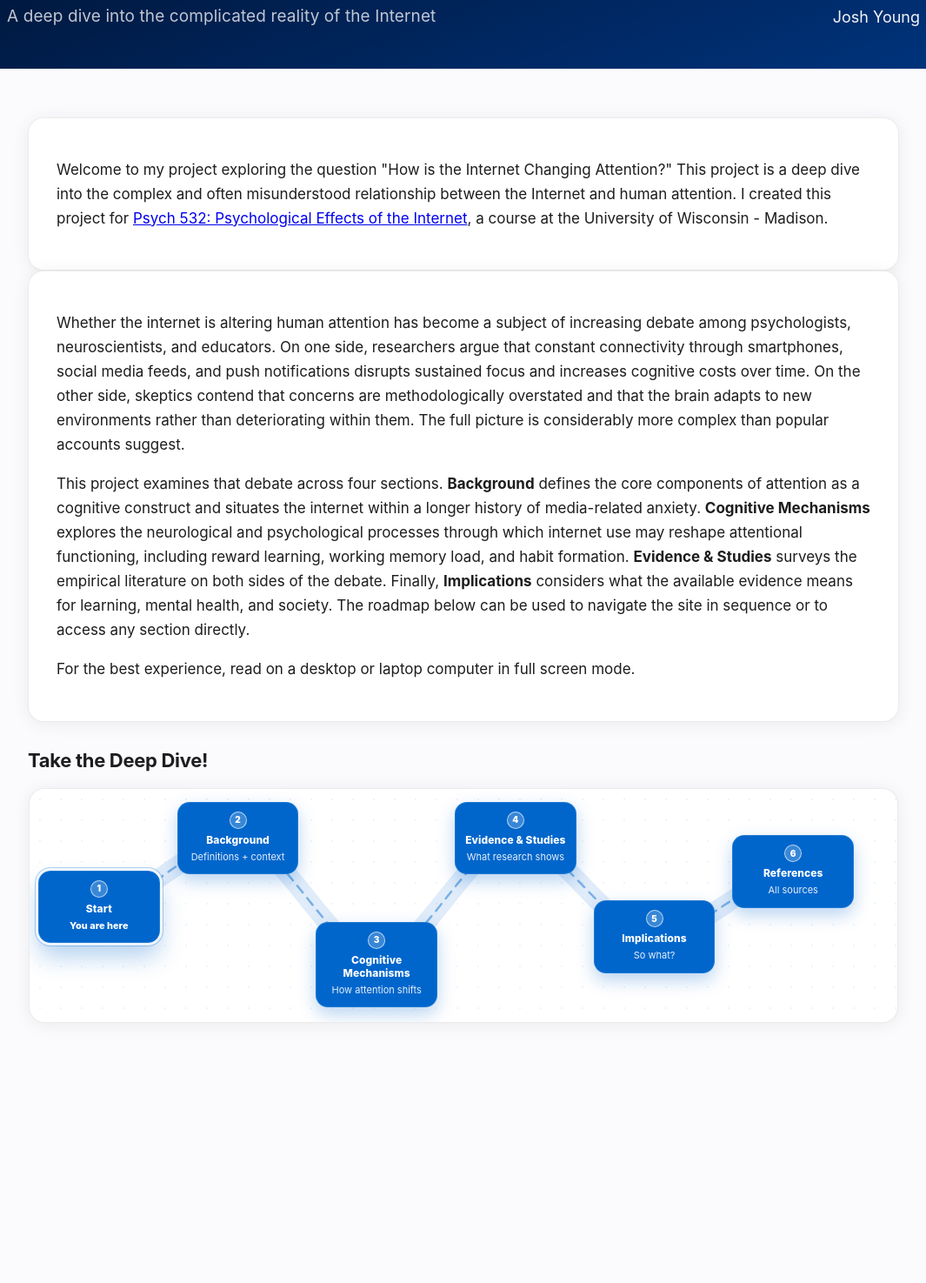
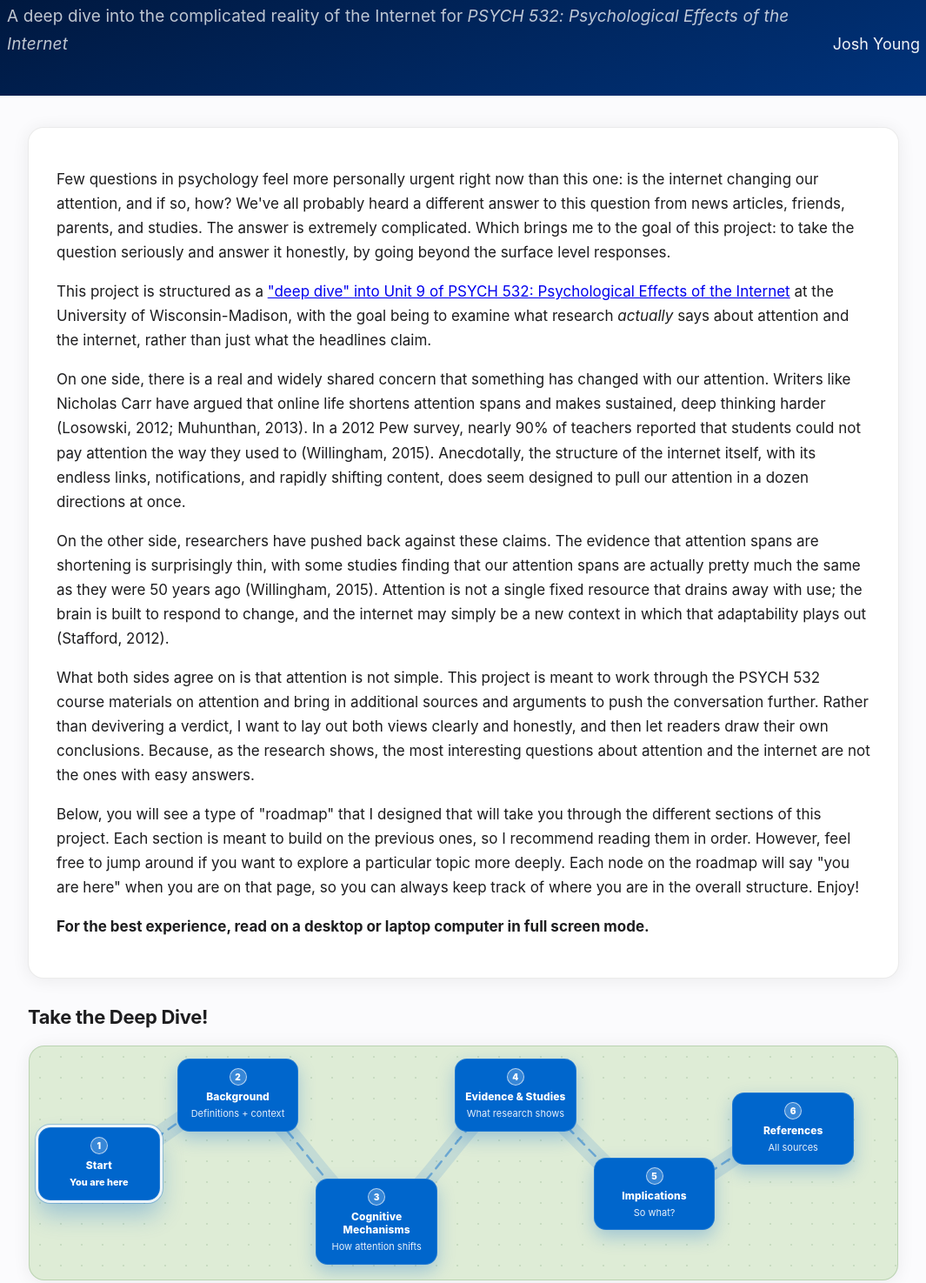
Before and after one commit to jjyoung-2005/psych532-term-project, a plain HTML site: page index.html in a window 1280 px wide. Shown: the part 187-1662 px from the top of the page at 87% size, without its empty margins (107-1172 px from the left). Before the commit the page ends 1443 px from the top, so only its background shows below. Drawn offline with Linux system fonts and the light colour scheme.

Commit message:
Improved index.html and added green to roadmap

```diff
--- a/index.html
+++ b/index.html
@@ -12,46 +12,51 @@
     <div class="hero-inner">
       <div>
         <h1>How Is The Internet Changing Attention?</h1>
-        <p class="subtitle">A deep dive into the complicated reality of the Internet</p>
+        <p class="subtitle">A deep dive into the complicated reality of the Internet for <i>PSYCH 532: Psychological Effects of the Internet</i></p>
       </div>
       <div class="author">Josh Young</div>
     </div>
   </header>
 
   <main class="wrap">
-
-    <section class="content-card" style="margin-top: 20px;">
-      <p>
-        Welcome to my project exploring the question "How is the Internet Changing Attention?" This project
-        is a deep dive into the complex and often misunderstood relationship between the Internet and human attention.
-        I created this project for <a href="https://internet.psych.wisc.edu/">Psych 532: Psychological Effects of the Internet</a>, a course at the University
-        of Wisconsin - Madison.
-      </p>
-    </section>
-
     <section class="intro-card">
       <p>
-        Whether the internet is altering human attention has become a subject of increasing debate
-        among psychologists, neuroscientists, and educators. On one side, researchers argue that
-        constant connectivity through smartphones, social media feeds, and push notifications
-        disrupts sustained focus and increases cognitive costs over time. On the other side,
-        skeptics contend that concerns are methodologically overstated and that the brain adapts
-        to new environments rather than deteriorating within them. The full picture is considerably
-        more complex than popular accounts suggest.
+        Few questions in psychology feel more personally urgent right now than this one: is the internet
+        changing our attention, and if so, how? We've all probably heard a different answer to this question
+        from news articles, friends, parents, and studies. The answer is extremely complicated. Which brings me to
+        the goal of this project: to take the question seriously and answer it honestly, by going beyond the surface
+        level responses.
       </p>
       <p>
-        This project examines that debate across four sections. <strong>Background</strong>
-        defines the core components of attention as a cognitive construct and situates the internet
-        within a longer history of media-related anxiety. <strong>Cognitive Mechanisms</strong>
-        explores the neurological and psychological processes through which internet use may reshape
-        attentional functioning, including reward learning, working memory load, and habit formation.
-        <strong>Evidence &amp; Studies</strong> surveys the empirical literature on both sides of
-        the debate. Finally, <strong>Implications</strong> considers what the available evidence
-        means for learning, mental health, and society. The roadmap below can be used to navigate
-        the site in sequence or to access any section directly.
+        This project is structured as a <a href="https://internet.psych.wisc.edu/unit-09/">"deep dive" into Unit 9 of PSYCH 532:
+          Psychological Effects of the Internet</a> at the University of Wisconsin-Madison, with the goal being to examine what
+          research <i>actually</i> says about attention and the internet, rather than just what the headlines claim.
+      </p>
+      <p>
+        On one side, there is a real and widely shared concern that something has changed with our attention. Writers like Nicholas Carr
+        have argued that online life shortens attention spans and makes sustained, deep thinking harder (Losowski, 2012; Muhunthan, 2013). In a 2012 Pew survey, nearly 90% of teachers
+        reported that students could not pay attention the way they used to (Willingham, 2015). Anecdotally, the structure of the internet itself, with its endless links, notifications,
+        and rapidly shifting content, does seem designed to pull our attention in a dozen directions at once.
+      </p>
+      <p>
+        On the other side, researchers have pushed back against these claims. The evidence that attention spans are shortening is surprisingly
+        thin, with some studies finding that our attention spans are actually pretty much the same as they were 50 years ago (Willingham, 2015).
+        Attention is not a single fixed resource that drains away with use; the brain is built to respond to change, and the internet may simply
+        be a new context in which that adaptability plays out (Stafford, 2012).
+      </p>
+      <p>
+        What both sides agree on is that attention is not simple. This project is meant to work through the PSYCH 532 course materials on attention
+        and bring in additional sources and arguments to push the conversation further. Rather than devivering a verdict, I want to lay out both views
+        clearly and honestly, and then let readers draw their own conclusions. Because, as the research shows, the most interesting questions about attention
+        and the internet are not the ones with easy answers.
+      </p>
+      <p>
+        Below, you will see a type of "roadmap" that I designed that will take you through the different sections of this project. Each section is meant to
+        build on the previous ones, so I recommend reading them in order. However, feel free to jump around if you want to explore a particular topic more deeply.
+        Each node on the roadmap will say "you are here" when you are on that page, so you can always keep track of where you are in the overall structure. Enjoy!
       </p>
         <p>
-        For the best experience, read on a desktop or laptop computer in full screen mode.
+        <strong>For the best experience, read on a desktop or laptop computer in full screen mode.</strong>
       </p>
     </section>
 
--- a/style.css
+++ b/style.css
@@ -113,10 +113,10 @@ h1{
   margin: 0 auto;
   border-radius: var(--radius);
   background:
-    radial-gradient(circle, rgba(0, 102, 204, 0.07) 1.5px, transparent 1.5px),
-    #ffffff;
+    radial-gradient(circle, rgba(40, 100, 40, 0.12) 1.5px, transparent 1.5px),
+    #deecd6;
   background-size: 24px 24px;
-  border: 1px solid var(--border);
+  border: 1px solid rgba(80, 140, 70, 0.25);
   overflow: hidden;
   box-shadow: var(--shadow);
 }
```
